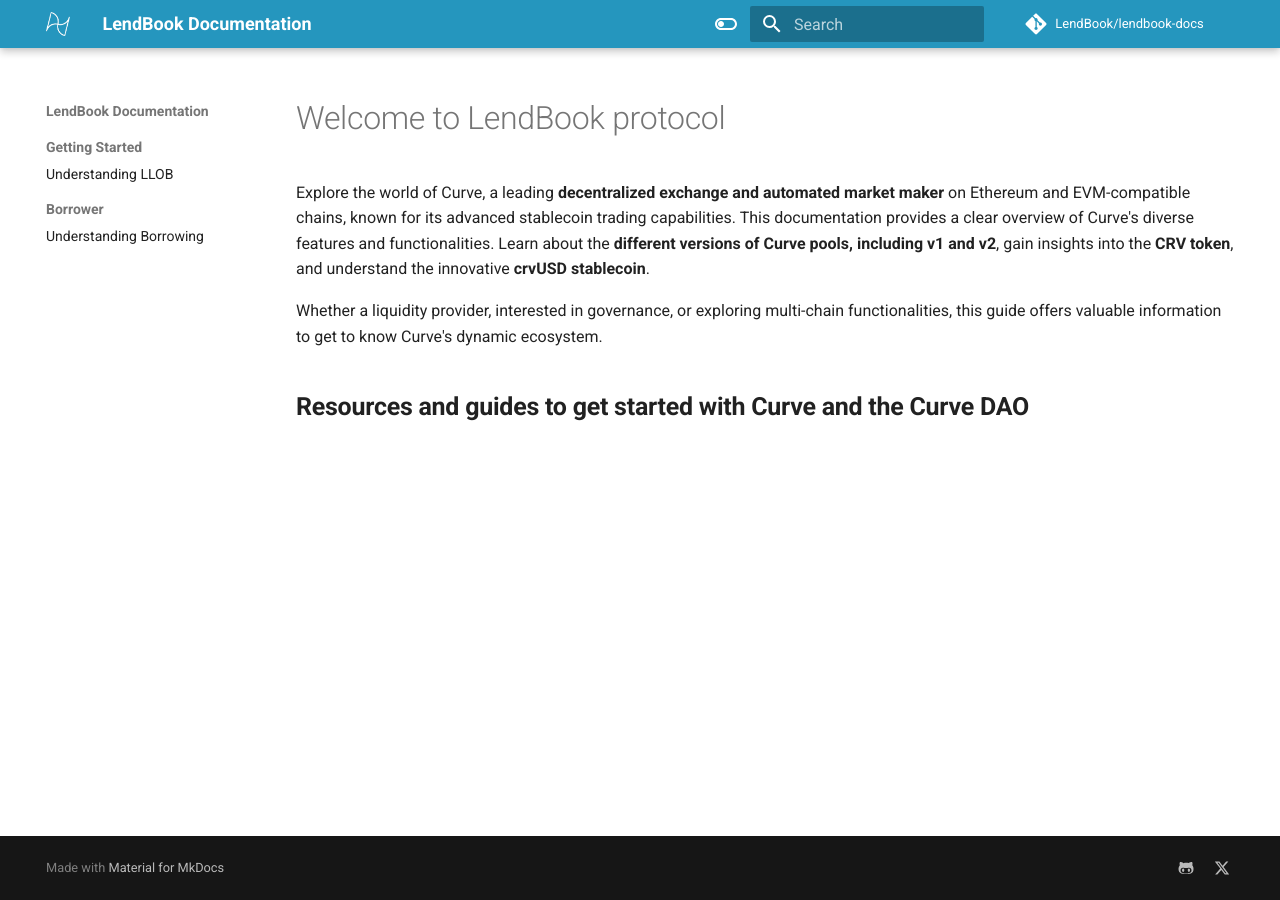
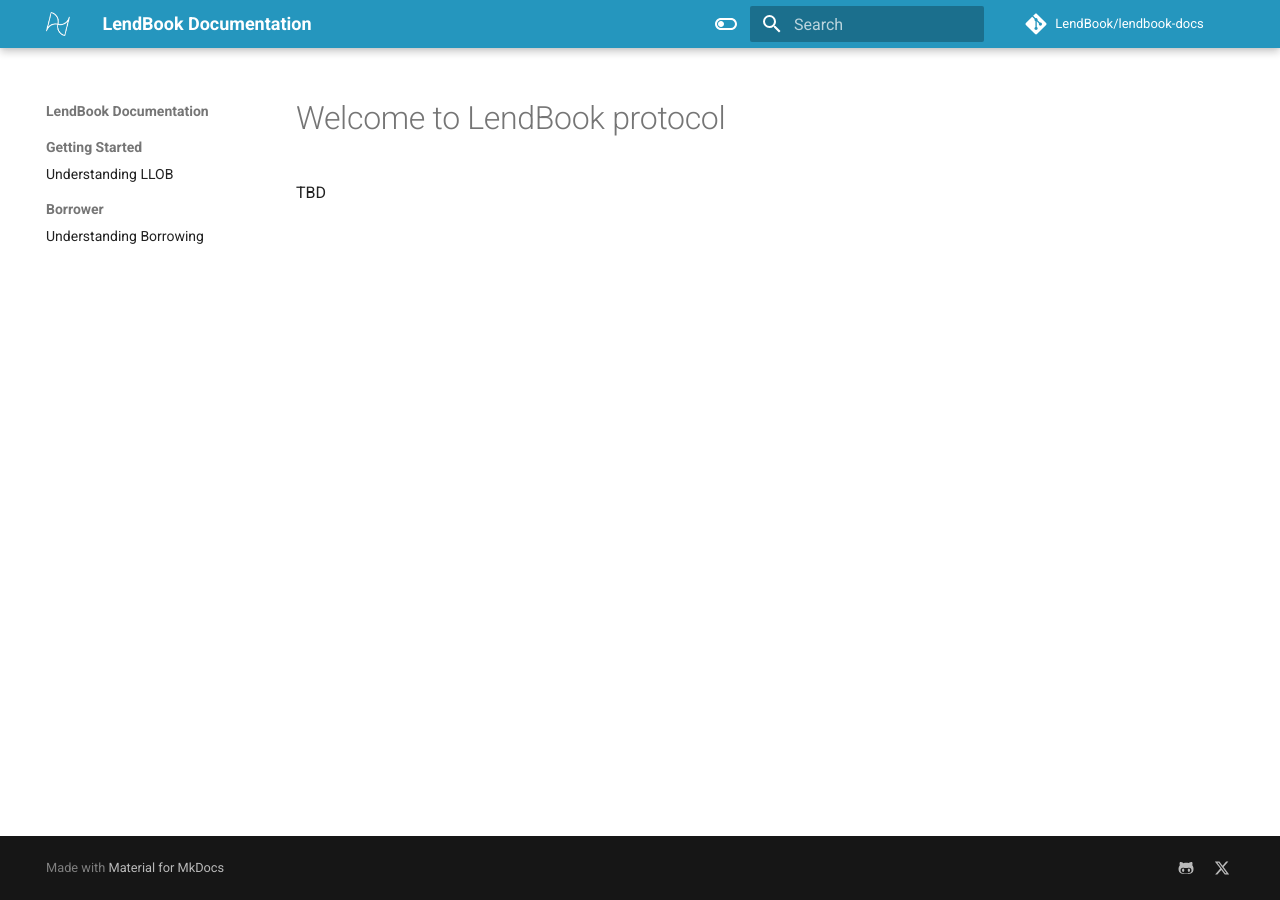
Before and after one commit to LendBook/lendbook-docs, an MkDocs documentation site: the page built from docs/index.md, in a window 1280 px wide. Built offline with MkDocs 1.6.1 and Material for MkDocs 9.7.7, drawn with Linux system fonts in a browser that asks for light colours; comment, search, counter and statistics services are not loaded.

Commit message:
change index

```diff
--- a/docs/index.md
+++ b/docs/index.md
@@ -1,9 +1,3 @@
 <h1>Welcome to LendBook protocol</h1>
 
-Explore the world of Curve, a leading **decentralized exchange and automated market maker** on Ethereum and EVM-compatible chains, known for its advanced stablecoin trading capabilities. This documentation provides a clear overview of Curve's diverse features and functionalities. Learn about the **different versions of Curve pools, including v1 and v2**, gain insights into the **CRV token**, and understand the innovative **crvUSD stablecoin**.
-
-Whether a liquidity provider, interested in governance, or exploring multi-chain functionalities, this guide offers valuable information to get to know Curve's dynamic ecosystem.
-
-
-
-<h2 style="font-weight: bold;">Resources and guides to get started with Curve and the Curve DAO</h2>
+TBD
```
